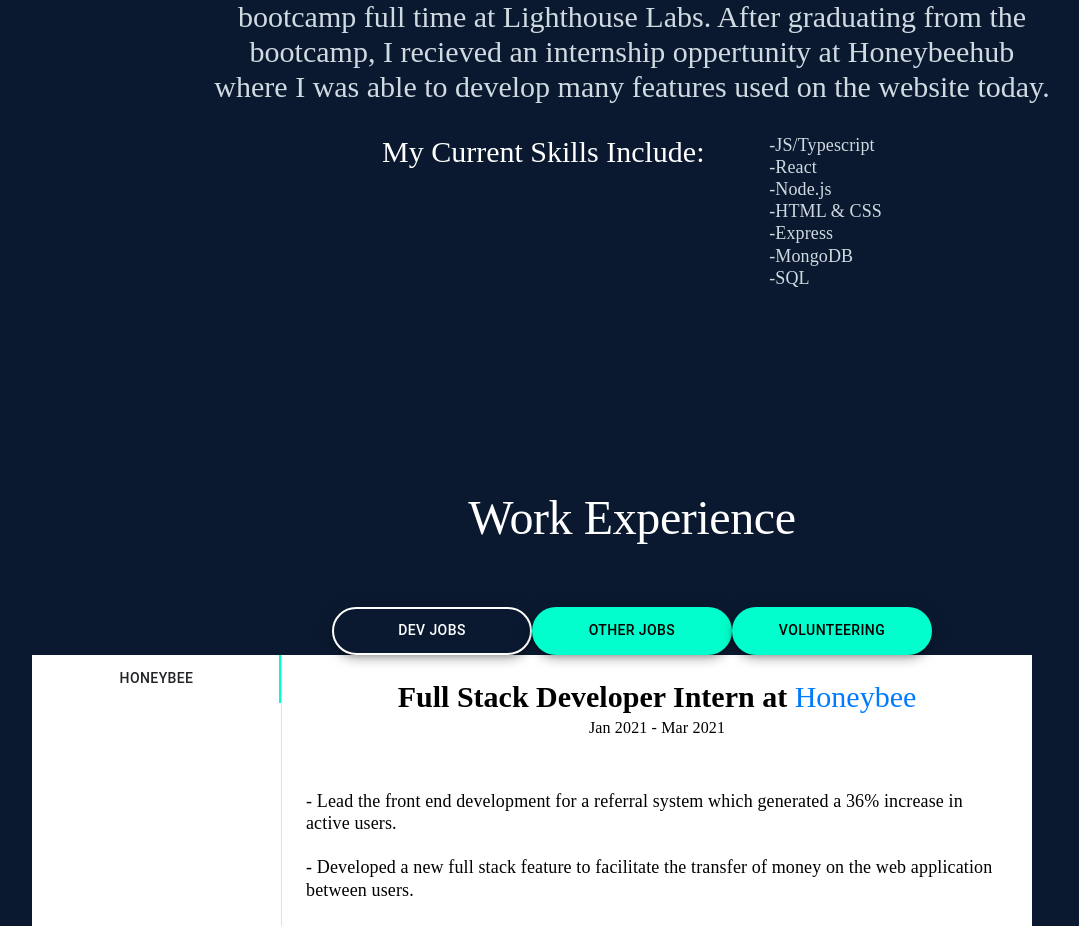
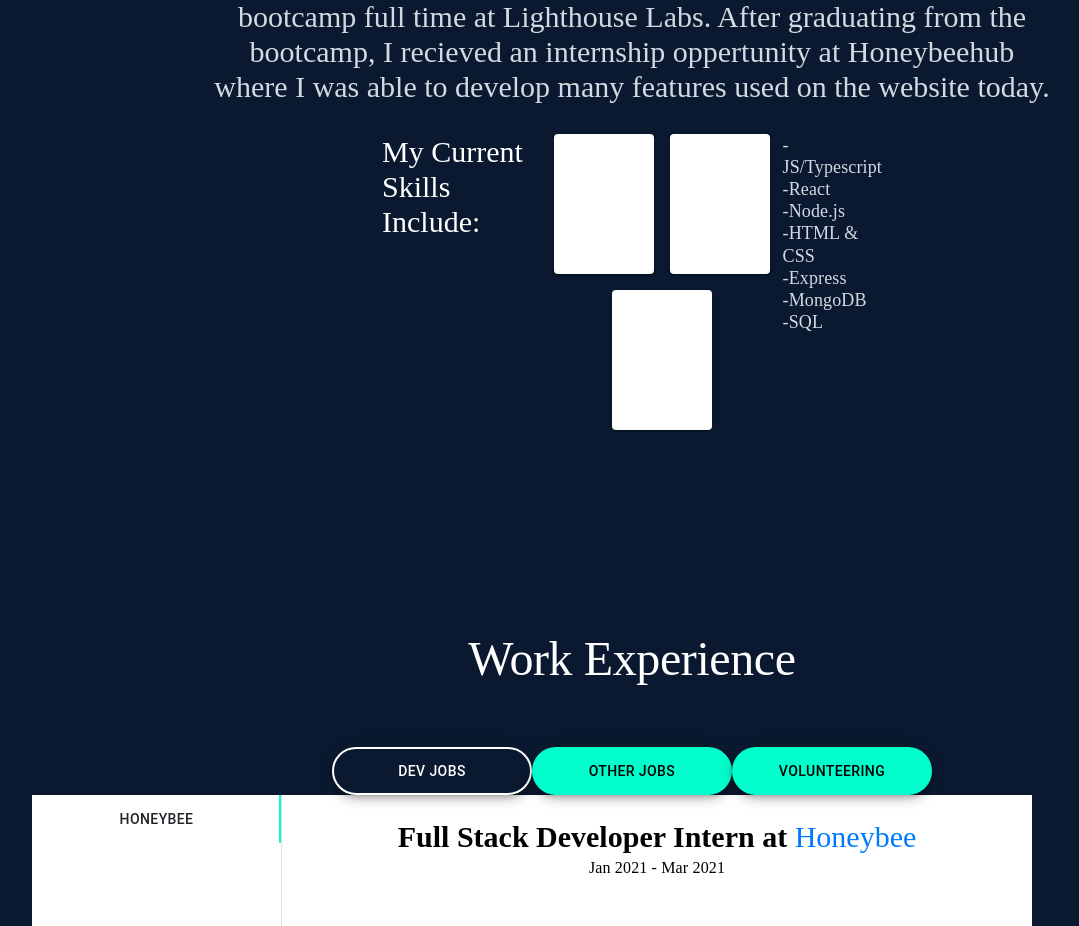
Before and after one commit to WattersIV/portfolio, a React (Create React App) app: page / in a window 1280 px wide. Shown: the part 932-1858 px from the top of the page, without its empty margins (8-1087 px from the left). Built offline with nearby package versions, Linux system fonts and the light colour scheme.

Commit message:
Add blank tiles

```diff
--- a/src/componets/AboutMe.tsx
+++ b/src/componets/AboutMe.tsx
@@ -2,6 +2,7 @@ import { makeStyles } from '@material-ui/core/styles'
 import { Typography } from '@material-ui/core'
 import { sectionPadding, titlePadding } from '../theme/theme'
 import { theme } from '../theme/theme'
+import LanguageTiles from './LanguageTiles'
 
 const useStyles = makeStyles((theme) => ({
   aboutMeContainer: {
@@ -59,6 +60,7 @@ export default function AboutMe () {
           <Typography variant='h3' className={classes.brightText}>
             My Current Skills Include:
           </Typography>
+          <LanguageTiles />
           <div className={classes.skillsList}>
             <Typography variant='h4' color='textPrimary'>
             -JS/Typescript
--- /dev/null
+++ b/src/componets/LanguageTiles.tsx
@@ -0,0 +1,46 @@
+import React from 'react';
+import { makeStyles, createStyles, Theme } from '@material-ui/core/styles';
+import Grid, { GridSpacing } from '@material-ui/core/Grid';
+import FormLabel from '@material-ui/core/FormLabel';
+import FormControlLabel from '@material-ui/core/FormControlLabel';
+import RadioGroup from '@material-ui/core/RadioGroup';
+import Radio from '@material-ui/core/Radio';
+import Paper from '@material-ui/core/Paper';
+
+const useStyles = makeStyles((theme: Theme) =>
+  createStyles({
+    root: {
+      flexGrow: 1,
+    },
+    paper: {
+      height: 140,
+      width: 100,
+    },
+    control: {
+      padding: theme.spacing(2),
+    },
+  }),
+);
+
+export default function LanguageTiles() {
+  const [spacing, setSpacing] = React.useState<GridSpacing>(2);
+  const classes = useStyles();
+
+  const handleChange = (event: React.ChangeEvent<HTMLInputElement>) => {
+    setSpacing(Number((event.target as HTMLInputElement).value) as GridSpacing);
+  };
+
+  return (
+    <Grid container className={classes.root} spacing={2}>
+      <Grid item xs={12}>
+        <Grid container justify="center" spacing={spacing}>
+          {[0, 1, 2].map((value) => (
+            <Grid key={value} item>
+              <Paper className={classes.paper} />
+            </Grid>
+          ))}
+        </Grid>
+      </Grid>
+    </Grid>
+  );
+}
```
Also changed, not shown: 1 other file (tests, documents, lock files or other folders).
